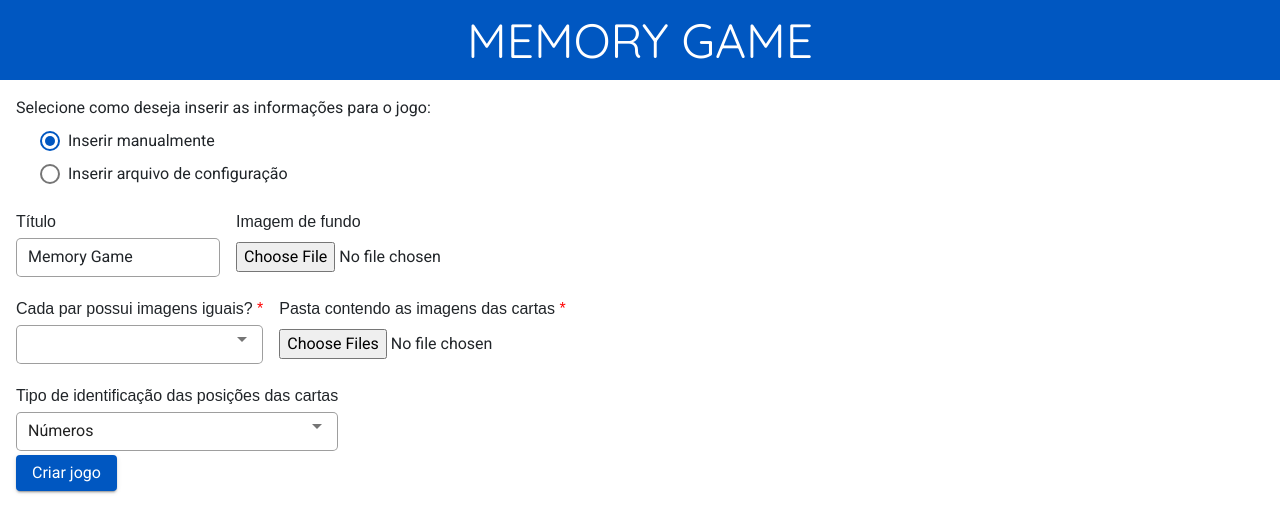
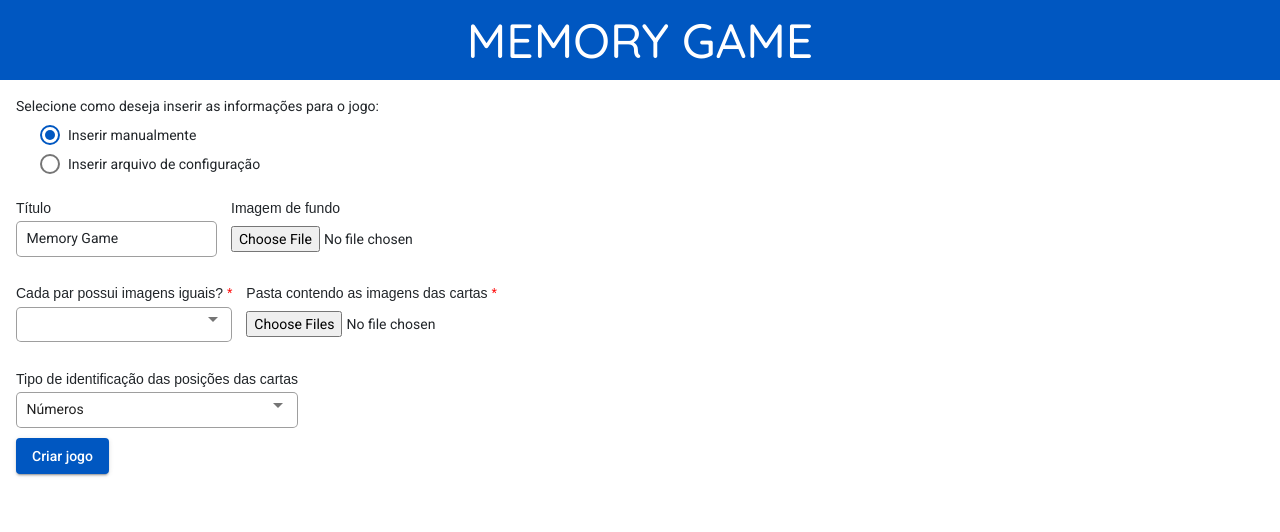
Before and after one commit to flaviamatdev/memory-game, an Angular app: page / in a window 1280 px wide. Shown: the top 532 px of the page. Built offline with nearby package versions, Linux system fonts and the light colour scheme.

Commit message:
Update styles.scss
add import de tema do material pra nao quebrar o q já tem

```diff
--- a/src/styles.scss
+++ b/src/styles.scss
@@ -1,3 +1,4 @@
+@import "~@angular/material/prebuilt-themes/indigo-pink.css";
 @import "assets/styles/theme.scss";
 @import "assets/styles/mat-form-field";
 
```
